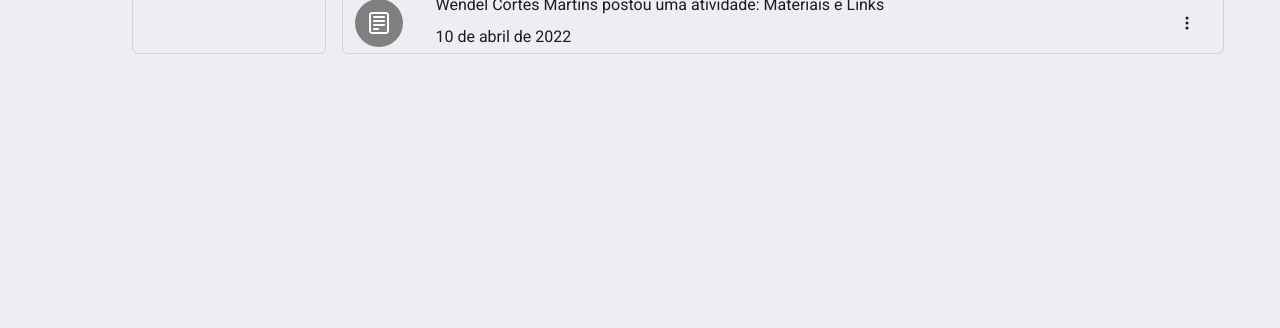
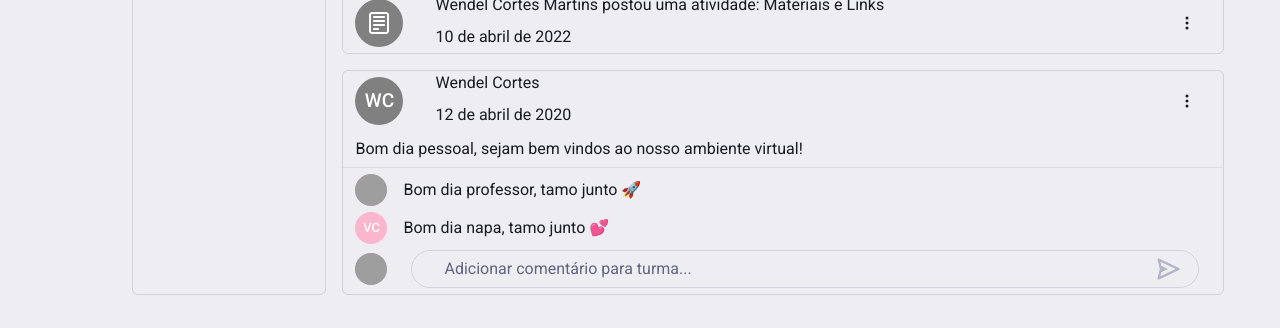
Before and after one commit to neanderdev/pi-unifeb-virtualroom, a Next.js app in the folder frontend/: page /rooms/1 in a window 1280 px wide. Shown: the part 743-1071 px from the top of the page. Before the commit the page ends 833 px from the top, so only its background shows below. Built offline with nearby package versions, Linux system fonts and the light colour scheme; grey boxes are pictures that could not be loaded.

Commit message:
Created class comments component

```diff
--- /dev/null
+++ b/frontend/src/components/Wall/Comment.tsx
@@ -0,0 +1,27 @@
+import { Avatar, Box, Text } from "@chakra-ui/react";
+
+interface CommentProps {
+    avatarStudent: string;
+    nameStudent: string;
+    commentStudent: string;
+}
+
+export function Comment({ avatarStudent, nameStudent, commentStudent }: CommentProps) {
+    return (
+        <Box
+            my="6px"
+            ml="12px"
+            display="flex"
+            alignItems="center"
+        >
+            <Avatar
+                size="sm"
+                src={avatarStudent}
+                name={nameStudent}
+                bg="pink.200"
+            />
+
+            <Text ml={4}>{commentStudent}</Text>
+        </Box>
+    );
+}
--- /dev/null
+++ b/frontend/src/components/Wall/CommentNotice.tsx
@@ -0,0 +1,198 @@
+import { Dispatch, SetStateAction } from "react";
+import {
+    Avatar,
+    Box,
+    Divider,
+    Text,
+    Flex,
+    Icon,
+    Input,
+    VStack,
+    Popover,
+    PopoverTrigger,
+    IconButton,
+    Portal,
+    PopoverContent,
+    LinkOverlay
+} from "@chakra-ui/react";
+import { BiSend } from "react-icons/bi";
+import { IoEllipsisVertical } from "react-icons/io5";
+
+import { Comment } from "./Comment";
+
+interface CommentNoticeProps {
+    avatarTeacher: string;
+    nameTeacher: string;
+    publicDateComment: string;
+    avatarStudent: string;
+    nameStudent: string;
+    classComment: string;
+    setClassComment: Dispatch<SetStateAction<string>>;
+}
+
+interface FakeCommentProps {
+    id: number;
+    avatarStudent: string;
+    nameStudent: string;
+    commentStudent: string;
+}
+
+const fakeComment: Array<FakeCommentProps> = [
+    {
+        id: 1,
+        avatarStudent: "https://github.com/neanderdev.png",
+        nameStudent: "Neander de Souza",
+        commentStudent: "Bom dia professor, tamo junto 🚀",
+    },
+    {
+        id: 2,
+        avatarStudent: "",
+        nameStudent: "Vinicius Cardoso",
+        commentStudent: "Bom dia napa, tamo junto 💕",
+    }
+];
+
+export function CommentNotice({ avatarTeacher, nameTeacher, publicDateComment, avatarStudent, nameStudent, classComment, setClassComment }: CommentNoticeProps) {
+    return (
+        <Box
+            w="full"
+            rounded="md"
+            borderWidth="1px"
+            borderColor="gray.100"
+            overflow="hidden"
+        >
+            <Box
+                display="flex"
+                alignItems="center"
+            >
+                <Flex w="full" cursor="pointer">
+                    <Box
+                        w={12}
+                        h={12}
+                        rounded="full"
+                        my="6px"
+                        ml="12px"
+                        display="flex"
+                        justifyContent="center"
+                        alignItems="center"
+                    >
+                        <Avatar
+                            size="md"
+                            src={avatarTeacher}
+                            name={nameTeacher}
+                            bg="gray"
+                        />
+                    </Box>
+
+                    <VStack ml={8} alignItems="start">
+                        <Text>{nameTeacher}</Text>
+                        <Text>{publicDateComment}</Text>
+                    </VStack>
+                </Flex>
+
+                <Box ml="auto" mr={4}>
+                    <Popover>
+                        <PopoverTrigger>
+                            <IconButton
+                                aria-label="Opções"
+                                rounded="full"
+                                bg="transparent"
+                                _hover={{
+                                    bg: "transparent",
+                                }}
+                                _active={{
+                                    bg: "transparent",
+                                }}
+                                icon={<Icon as={IoEllipsisVertical} />}
+                            />
+                        </PopoverTrigger>
+
+                        <Portal>
+                            <PopoverContent w={24}>
+                                <Text size='lg' m={2} cursor="pointer">
+                                    <LinkOverlay
+                                        onClick={() => alert("Copiar link")}
+                                    >
+                                        Copiar link
+                                    </LinkOverlay>
+                                </Text>
+                            </PopoverContent>
+                        </Portal>
+                    </Popover>
+                </Box>
+            </Box>
+
+            <Box
+                my="6px"
+                ml="12px"
+            >
+                <Text>Bom dia pessoal, sejam bem vindos ao nosso ambiente virtual!</Text>
+
+            </Box>
+
+            <Divider orientation='horizontal' />
+
+            {fakeComment.map((comment) => (
+                <Comment
+                    key={comment.id}
+                    avatarStudent={comment.avatarStudent}
+                    nameStudent={comment.nameStudent}
+                    commentStudent={comment.commentStudent}
+                />
+            ))}
+
+            <Box
+                my="6px"
+                ml="12px"
+                display="flex"
+                alignItems="center"
+            >
+                <Avatar
+                    size="sm"
+                    src={avatarStudent}
+                    name={nameStudent}
+                    bg="pink.200"
+                />
+
+                <Flex
+                    as="label"
+                    flex="1"
+                    py="1"
+                    px="4"
+                    mx="6"
+                    w="full"
+                    alignSelf="center"
+                    color="gray.200"
+                    position="relative"
+                    bg="transparent"
+                    borderRadius="full"
+                    borderWidth="1px"
+                    borderColor="gray.100"
+                    _hover={{
+                        borderColor: "gray.400",
+                    }}
+                >
+                    <Input
+                        color="gray.900"
+                        variant="unstyled"
+                        px="4"
+                        mr="4"
+                        placeholder="Adicionar comentário para turma..."
+                        _placeholder={{ color: 'gray.500' }}
+                        value={classComment}
+                        onChange={(e) => setClassComment(e.target.value)}
+                    />
+
+                    <Icon
+                        as={BiSend}
+                        fontSize="28"
+                        color={classComment !== "" ? "gray.500" : "gray.200"}
+                        cursor={classComment !== "" ? "pointer" : "not-allowed"}
+                        title="Postar"
+                        onClick={() => classComment !== "" && alert(classComment)}
+                    />
+                </Flex>
+            </Box>
+        </Box>
+    );
+}
--- a/frontend/src/components/Wall/index.tsx
+++ b/frontend/src/components/Wall/index.tsx
@@ -5,12 +5,20 @@ import { HeaderWall } from "./HeaderWall";
 import { NextActivity } from "./NextActivity";
 import { NoticeClass } from "./NoticeClass";
 import { CardActivity } from "./CardActivity";
+import { CommentNotice } from "./CommentNotice";
 
 interface WallProps {
     nameMatter: string;
     nameClass: string;
     classNotice: string;
     setClassNotice: Dispatch<SetStateAction<string>>;
+    avatarTeacher: string;
+    nameTeacher: string;
+    publicDateComment: string;
+    avatarStudent: string;
+    nameStudent: string;
+    classComment: string;
+    setClassComment: Dispatch<SetStateAction<string>>;
 }
 
 interface FakeActivityProps {
@@ -41,7 +49,7 @@ const fakeActivity: Array<FakeActivityProps> = [
     },
 ];
 
-export function Wall({ nameMatter, nameClass, classNotice, setClassNotice }: WallProps) {
+export function Wall({ nameMatter, nameClass, classNotice, setClassNotice, avatarTeacher, nameTeacher, publicDateComment, avatarStudent, nameStudent, classComment, setClassComment }: WallProps) {
     const [isSmallScreen] = useMediaQuery("(max-width: 768px)");
 
     return (
@@ -67,6 +75,16 @@ export function Wall({ nameMatter, nameClass, classNotice, setClassNotice }: Wal
                             publicDateActivity={activity.publicDateActivity}
                         />
                     ))}
+
+                    <CommentNotice
+                        avatarTeacher={avatarTeacher}
+                        nameTeacher={nameTeacher}
+                        publicDateComment={publicDateComment}
+                        avatarStudent={avatarStudent}
+                        nameStudent={nameStudent}
+                        classComment={classComment}
+                        setClassComment={setClassComment}
+                    />
                 </VStack>
             </Flex>
         </Flex>
--- a/frontend/src/pages/rooms/[roomId].tsx
+++ b/frontend/src/pages/rooms/[roomId].tsx
@@ -86,6 +86,13 @@ export default function RoomId() {
                                             nameMatter="Programação Orientada a Objeto"
                                             classNotice={classNotice}
                                             setClassNotice={setClassNotice}
+                                            avatarTeacher=""
+                                            nameTeacher="Wendel Cortes"
+                                            publicDateComment="12 de abril de 2020"
+                                            avatarStudent="https://github.com/neanderdev.png"
+                                            nameStudent="Neander de Souza"
+                                            classComment={classComment}
+                                            setClassComment={setClassComment}
                                         />
                                     </TabPanel>
 
```
